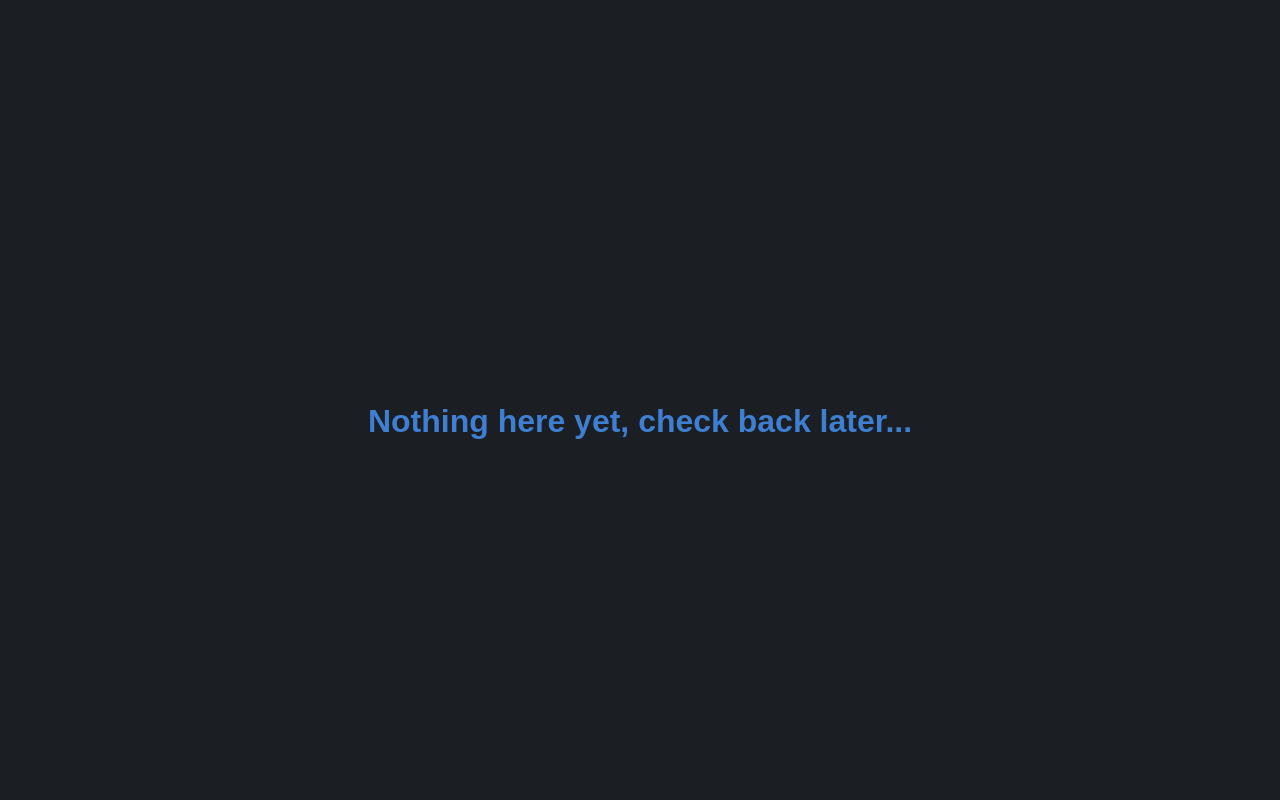
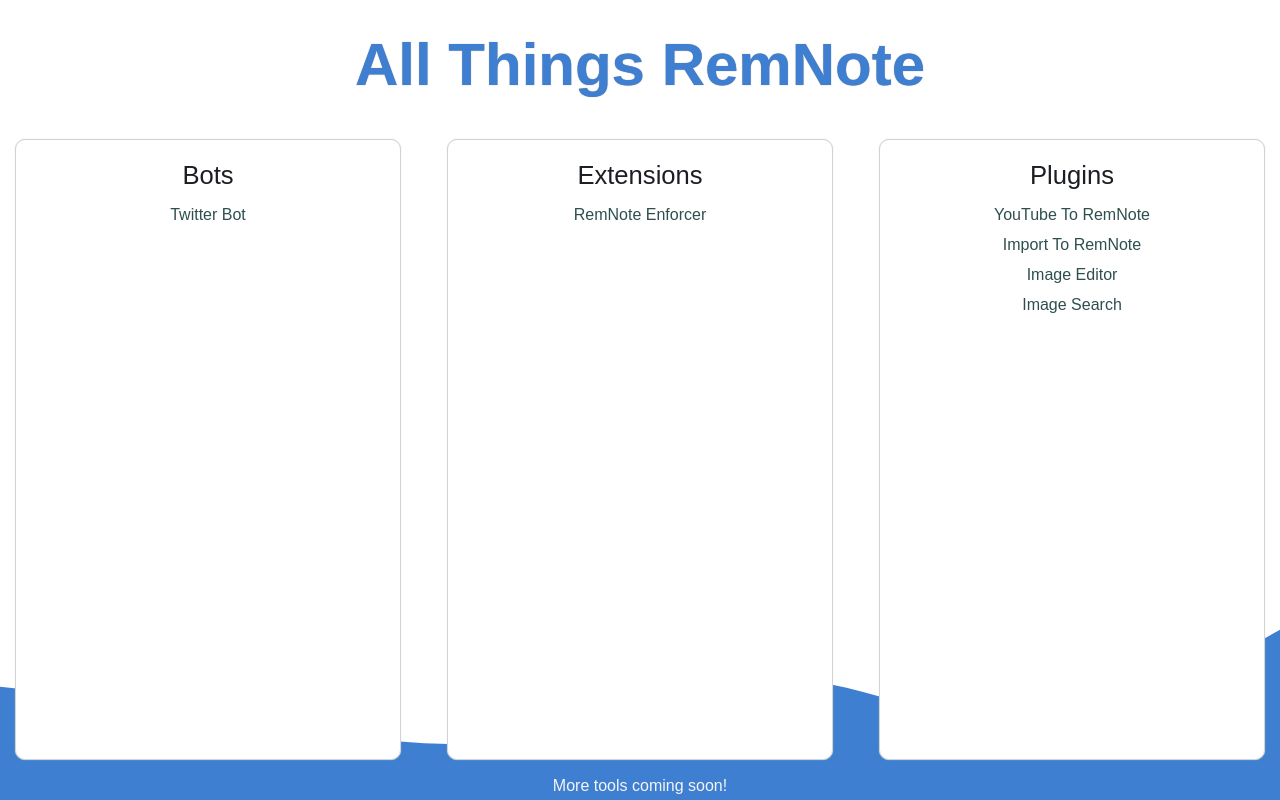
Before and after one commit to allthingsremnote/atr, a plain HTML site: page index.html in a window 1280 px wide. Drawn offline with Linux system fonts and the light colour scheme; a web font is replaced by a local one.

Commit message:
redesigned site

```diff
--- /dev/null
+++ b/index.css
@@ -0,0 +1,72 @@
+#title {
+  text-align: center;
+  margin-top: 30px;
+  font-size: 60px;
+  color: #3e7fd1;
+  text-shadow: gray 0px 0px 1px;
+  font-weight: bold;
+}
+#content {
+  display: grid;
+  gap: 2.5%;
+  grid-template-columns: 30% 30% 30%;
+  justify-content: space-evenly;
+  justify-items: center;
+  pointer-events: none;
+}
+.contentContainer {
+  text-align: center;
+  border: lightgray 1px solid;
+  box-shadow: 0px 0px 1px lightgray;
+  width: 30vw;
+  border-radius: 10px;
+  transition: box-shadow 0.1s, opacity 0.3s;
+  pointer-events: auto;
+  line-height: 30px;
+  background: white;
+}
+#content:hover > * {
+  opacity: 0.3;
+}
+.contentContainer:hover {
+  opacity: 1 !important;
+  box-shadow: 0px 0px 3px lightgray;
+}
+.contentTitle {
+  font-size: 2vw;
+  color: #1b1e23;
+  margin-top: 20px;
+  margin-bottom: 10px;
+}
+.contentLink {
+  color: darkslategrey;
+  text-decoration: none;
+  border-bottom: none;
+  transition: border 0.1s;
+  padding-bottom: 0px;
+}
+.contentLink:hover {
+  border-bottom: #40a4f4 solid 2px;
+}
+#moreSoon {
+  bottom: 5px;
+  width: 100vw;
+  text-align: center;
+  position: absolute;
+  color: whitesmoke;
+}
+#wave {
+  position: absolute;
+  left: 0px;
+  bottom: 0px;
+  z-index: -1;
+}
+body {
+  font-family: "Hammersmith One", sans-serif;
+  /* background: #f8f8ff; */
+  display: grid;
+  grid-template-rows: min-content auto 40px;
+  height: 100vh;
+  padding: 0px;
+  margin: 0px;
+}
--- a/index.html
+++ b/index.html
@@ -1,20 +1,53 @@
+<!DOCTYPE html>
+<html lang="en">
+
 <head>
-<link rel="stylesheet" href="https://fonts.googleapis.com/css?family=Hammersmith+One">
+    <meta charset="UTF-8">
+    <meta http-equiv="X-UA-Compatible" content="IE=edge">
+    <meta name="viewport" content="width=device-width, initial-scale=1.0">
+    <title>All Things RemNote</title>
+    <link rel="stylesheet" href="https://fonts.googleapis.com/css?family=Hammersmith+One">
+    <link rel="stylesheet" href="index.css">
 </head>
+
 <body>
-<h1 id="title">Nothing here yet, check back later...</h1>
-<style>
-#title{
-left:50%;
-top:50%;
-position:absolute;
-transform:translate(-50%,-50%);
-color:#3E7FD1;
-font-weight:bold;
-}
-body{
- font-family: "Hammersmith One", sans-serif;
- background:#1b1e23;
-}
-</style>
-<body>
+    <h1 id="title">All Things RemNote</h1>
+    <div id="content">
+        <div id="botContent" class="contentContainer">
+            <div class="contentTitle">
+                Bots
+            </div>
+            <a href="https://twitter.com/remnotebot" target="_blank" class="contentLink">Twitter Bot</a>
+        </div>
+        <div id="extensionContent" class="contentContainer">
+            <div class="contentTitle">
+                Extensions
+            </div>
+            <a href="https://chrome.google.com/webstore/detail/remnote-enforcer/mikeijnjgakkcdfhhobllnblmmonbnnp"
+                target="_blank" class="contentLink">RemNote Enforcer</a>
+
+        </div>
+        <div id="pluginContent" class="contentContainer">
+            <div class="contentTitle">
+                Plugins
+            </div>
+            <a href="https://youtubetoremnote.glitch.me/" target="_blank" class="contentLink">YouTube To RemNote</a>
+            <br>
+            <a href="https://importtoremnote.glitch.me/" target="_blank" class="contentLink">Import To RemNote</a>
+            <br>
+            <a href="https://remnoteimageeditor.glitch.me/" target="_blank" class="contentLink">Image Editor</a>
+            <br>
+            <a href="https://remnoteimagesearch.glitch.me/" target="_blank" class="contentLink">Image Search</a>
+
+
+        </div>
+    </div>
+    <div id="moreSoon">More tools coming soon!</div>
+    <svg xmlns="http://www.w3.org/2000/svg" viewBox="0 0 1440 320" id="wave">
+        <path fill="#3e7fd1" fill-opacity="1"
+            d="M0,192L48,197.3C96,203,192,213,288,229.3C384,245,480,267,576,250.7C672,235,768,181,864,181.3C960,181,1056,235,1152,234.7C1248,235,1344,181,1392,154.7L1440,128L1440,320L1392,320C1344,320,1248,320,1152,320C1056,320,960,320,864,320C768,320,672,320,576,320C480,320,384,320,288,320C192,320,96,320,48,320L0,320Z">
+        </path>
+    </svg>
+</body>
+
+</html>
```
Also changed, not shown: 2 other files.
